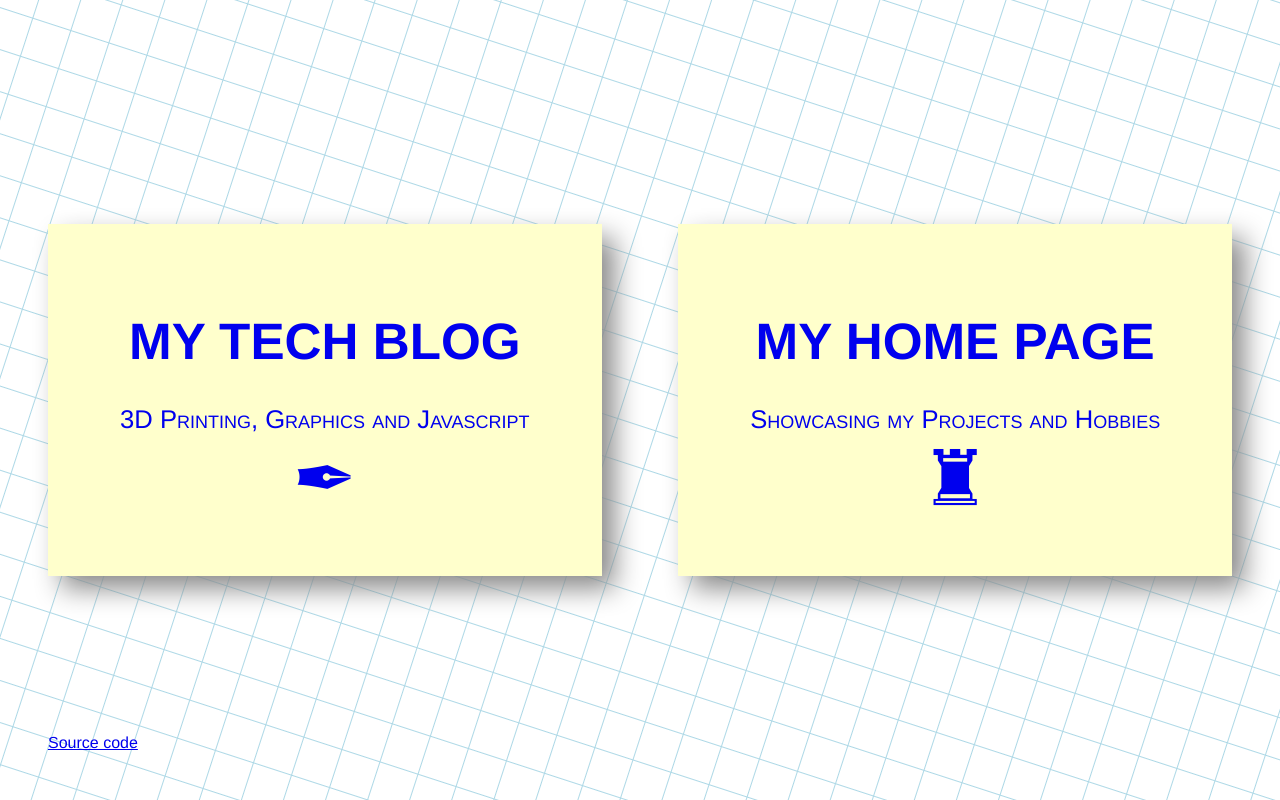
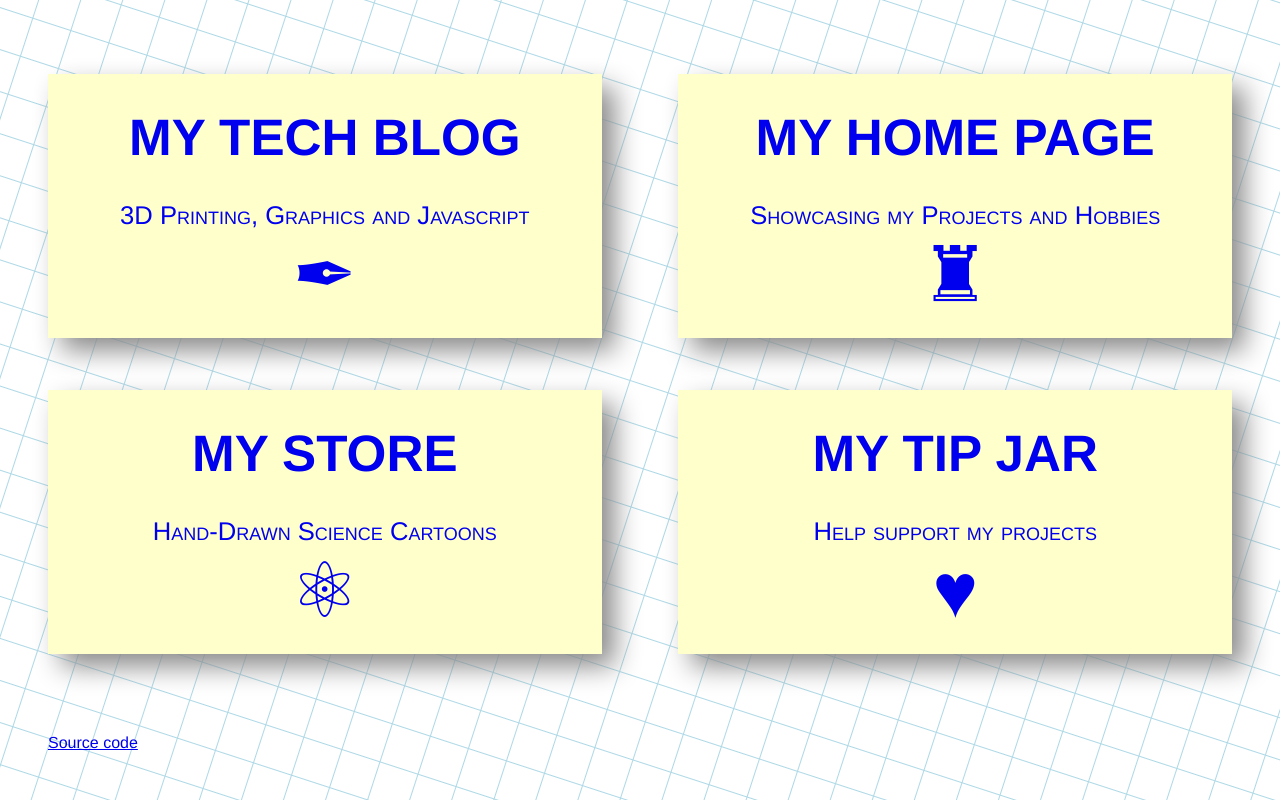
Before and after one commit to marciot/marciot.github.io, a plain HTML site: page index.html in a window 1280 px wide. Drawn offline with Linux system fonts and the light colour scheme; a web font is replaced by a local one.

Commit message:
Added more front page links

```diff
--- a/index.html
+++ b/index.html
@@ -69,8 +69,6 @@
 
       /* Flex tutorial: https://css-tricks.com/snippets/css/a-guide-to-flexbox/ */
       .tiles {
-				height:           100%;
-
         display:          flex;
         flex-direction:   row;
         align-items:      center;
@@ -80,6 +78,8 @@
       }
 
       .tiles > * {
+        margin-top:       1em;
+        margin-bottom:    1em;
         margin-right:     3em;
       }
 
@@ -92,8 +92,8 @@
         flex-direction:   column;
         justify-content:  center;
 
-				width:            100%;
-				height:           50%;
+        width:            50%;
+        height:           40%;
 
         text-decoration:  none;
         text-align:       center;
@@ -120,11 +120,13 @@
 
       .icon {
         font-size:        6vw;
+        padding-bottom:   0.25em;
       }
     </style>
   </head>
   <body>
     <div class="graphPaper">
+      <div class="stack">
         <div class="tiles">
           <a href="https://mt236.wordpress.com/">
             <h1>My Tech Blog</h1>
@@ -136,10 +138,22 @@
           <a href="http://marciot.freeshell.org/" class="last">
             <h1>My Home Page</h1>
             Showcasing my Projects and Hobbies
-					<!-- Using a chess piece here since my preferred symbol &#x1f3e0; gets rendered as an emoji in iOS and the above
-					trick does not work -->
-					<div class="icon">&#x265c;</div>
+            <!-- Using a chess piece here since my preferred symbol &#x1f3e0; gets rendered as an emoji in iOS and the above trick does not work -->
+            <div class="icon">&#x265c;&#xFE0E;</div>
           </a>
+        </div>
+        <div class="tiles">
+          <a href="http://store.marciot.com" class="last">
+            <h1>My Store</h1>
+            Hand-Drawn Science Cartoons
+            <div class="icon">&#9883;&#xFE0E;</div>
+          </a>
+          <a href="http://sponsor.marciot.com" class="last">
+            <h1>My Tip Jar</h1>
+            Help support my projects
+            <div class="icon">&hearts;&#xFE0E;</div>
+          </a>
+        </div>
       </div>
       <div class="footer">
         <a href="https://github.com/marciot/marciot.github.io/blob/master/index.html">Source code</a>
```
Lines whose indentation alone changed are shown as unchanged.
